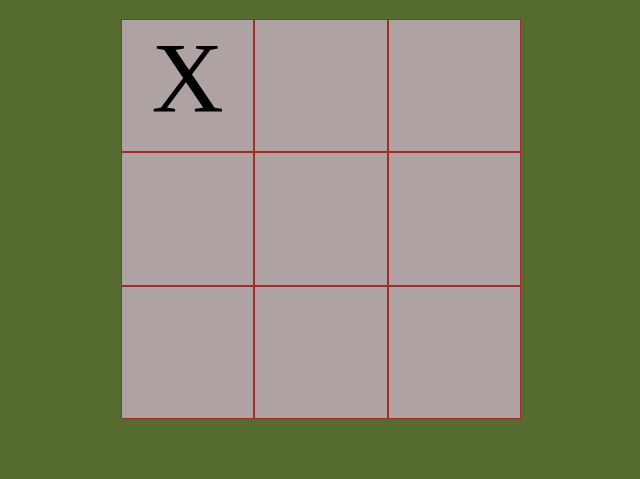
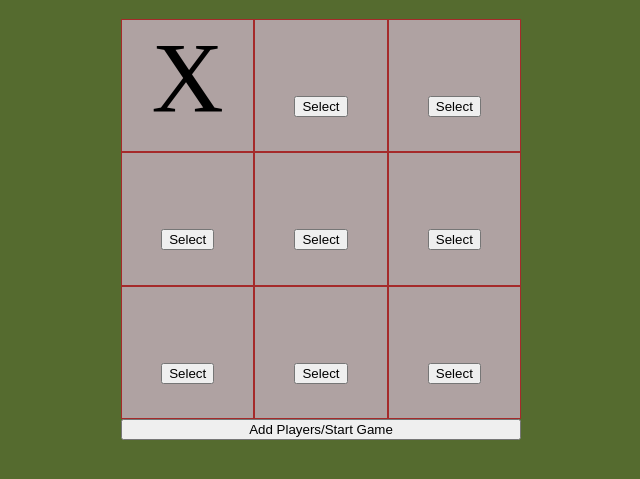
Before and after one commit to mjholmstr/odin-tic-tac-toe, a plain HTML site: page index.html in a window 1280 px wide. Shown: the part 61-540 px from the top of the page, without its empty margins (319-959 px from the left). Drawn offline with Linux system fonts and the light colour scheme.

Commit message:
Start game/add player button

```diff
--- a/index.html
+++ b/index.html
@@ -10,17 +10,35 @@
 <body>
     <h1>Tic Tac Toe</h1>
     <div class="container">
-        <div class="grid-box grid-box0"></div>
-        <div class="grid-box grid-box1"></div>
-        <div class="grid-box grid-box2"></div>
-        <div class="grid-box grid-box3"></div>
-        <div class="grid-box grid-box4"></div>
-        <div class="grid-box grid-box5"></div>
-        <div class="grid-box grid-box6"></div>
-        <div class="grid-box grid-box7"></div>
-        <div class="grid-box grid-box8"></div>
+        <div class="grid-box grid-box0">
+            <button type="submit" class="game-board-button">Select</button>
+        </div>
+        <div class="grid-box grid-box1">
+            <button type="submit" class="game-board-button">Select</button>
+        </div>
+        <div class="grid-box grid-box2">
+            <button type="submit" class="game-board-button">Select</button>
+        </div>
+        <div class="grid-box grid-box3">
+            <button type="submit" class="game-board-button">Select</button>
+        </div>
+        <div class="grid-box grid-box4">
+            <button type="submit" class="game-board-button">Select</button>
+        </div>
+        <div class="grid-box grid-box5">
+            <button type="submit" class="game-board-button">Select</button>
+        </div>
+        <div class="grid-box grid-box6">
+            <button type="submit" class="game-board-button">Select</button>
+        </div>
+        <div class="grid-box grid-box7">
+            <button type="submit" class="game-board-button">Select</button>
+        </div>
+        <div class="grid-box grid-box8">
+            <button type="submit" class="game-board-button">Select</button>
+        </div>
     </div>
-
+    <button type="submit" class="start-game-button">Add Players/Start Game</button>
 </body>
 <script src="script.js"></script>
 </html>
```
